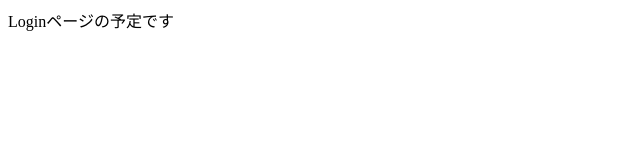
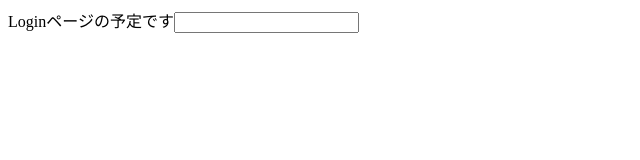
Before and after one commit to katsuan/logistics, a Vue app in the folder logistics-project/: page /login in a window 1280 px wide. Shown: the top 160 px of the page, without its empty margins (0-640 px from the left). Built offline with nearby package versions, Linux system fonts and the light colour scheme.

Commit message:
[add]郵便番号APIのテスト

```diff
--- a/logistics-project/package.json
+++ b/logistics-project/package.json
@@ -10,8 +10,10 @@
   },
   "dependencies": {
     "axios": "^1.6.8",
+    "axios-jsonp": "^1.0.4",
     "vue": "^3.4.21",
-    "vue-router": "^4.3.0"
+    "vue-router": "^4.3.0",
+    "yubinbango-core2": "^0.6.3"
   },
   "devDependencies": {
     "@vitejs/plugin-vue": "^5.0.4",
--- a/logistics-project/src/pages/Login.vue
+++ b/logistics-project/src/pages/Login.vue
@@ -1,10 +1,21 @@
-<script setup lang="ts">
+<script setup>
+import { reactive } from 'vue'
+import { Core as YubinbangoCore } from 'yubinbango-core2';
 
+const form = reactive({
+    postcode: null
+})
+
+const fetchAddress = () => {
+    new YubinbangoCore(String(form.postcode), (value) => {
+        console.log(value)
+    })
+}
 </script>
 
 <template>
     <span>Loginページの予定です</span>
+    <input type="number" name="postcode" @change="fetchAddress" v-model=form.postcode>
 </template>
 
-<style scoped>
-</style>
+<style scoped></style>
```
Also changed, not shown: 1 other file (tests, documents, lock files or other folders).
